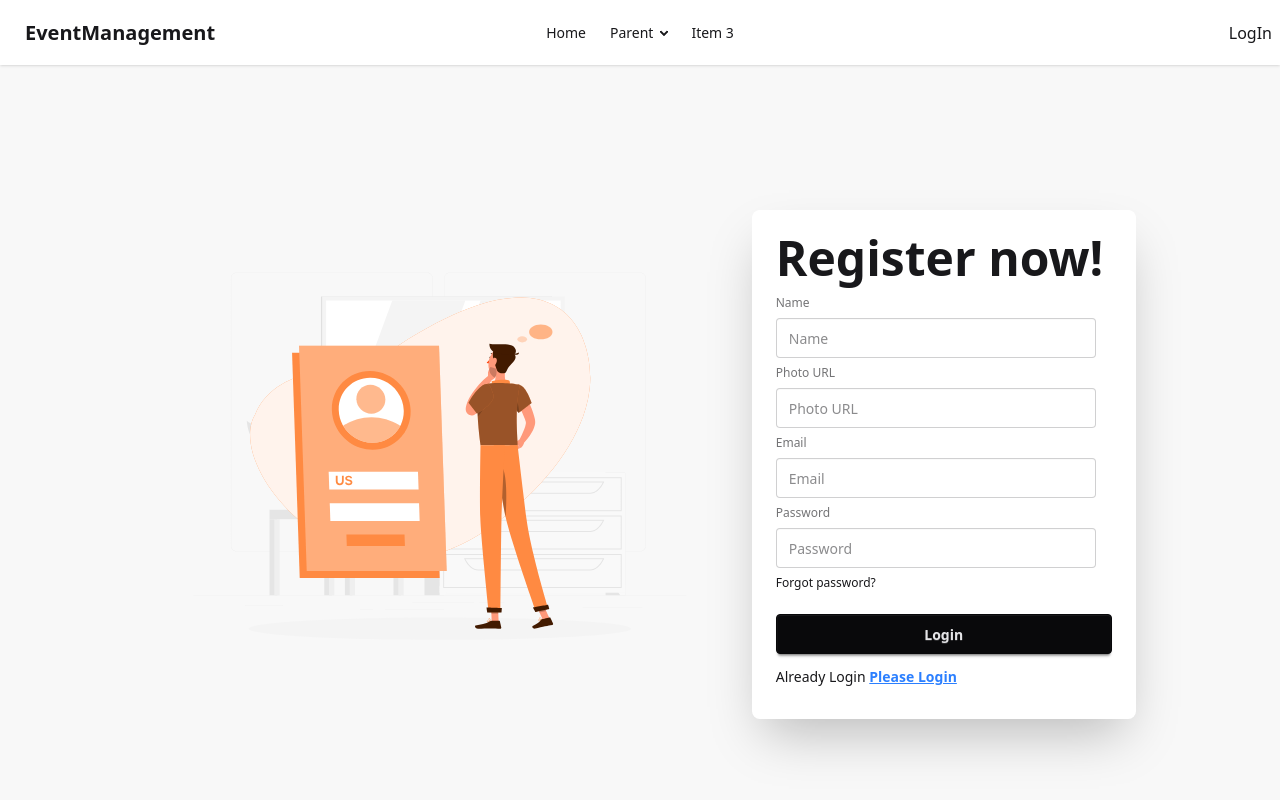
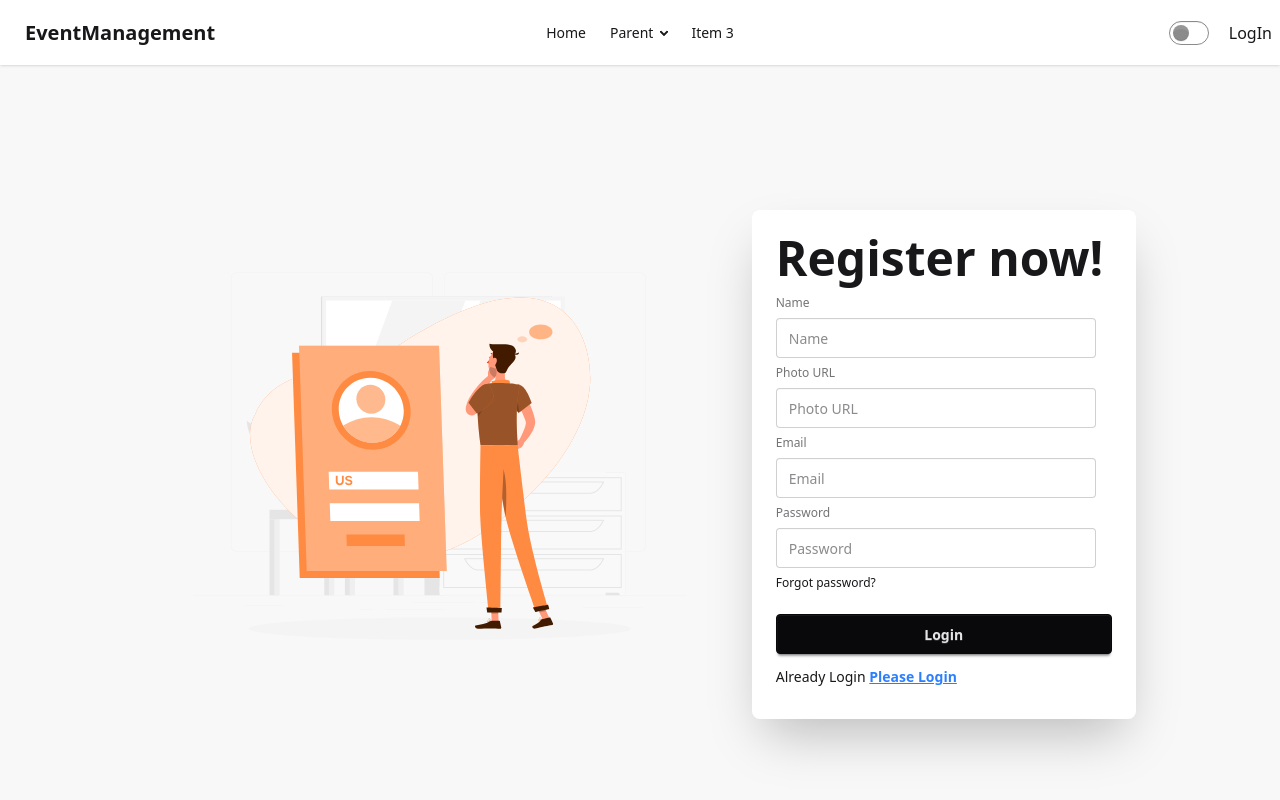
Before and after one commit to shaker11Batch/MomentMaster, a React (Vite) app: page /signUp in a window 1280 px wide. Shown: the top 800 px of the page. Built offline with nearby package versions, Linux system fonts and the light colour scheme; no server answers.

Commit message:
night and dark mood toggle added

```diff
--- a/src/Shared/Navbar.jsx
+++ b/src/Shared/Navbar.jsx
@@ -45,6 +45,8 @@ console.log(user)
                 </ul>
             </div>
             <div className="navbar-end">
+            <input  type="checkbox" value='dark' className="toggle theme-controller mr-5" />
+
                 <Link to='/logIn'>
                     <button>LogIn</button>
                 </Link>
--- a/src/index.css
+++ b/src/index.css
@@ -1,2 +1,7 @@
 @import "tailwindcss";
 @plugin "daisyui";
+
+@plugin "daisyui" {
+    themes: light --default, dark --prefersdark;
+    themes: light --default;
+}
```
